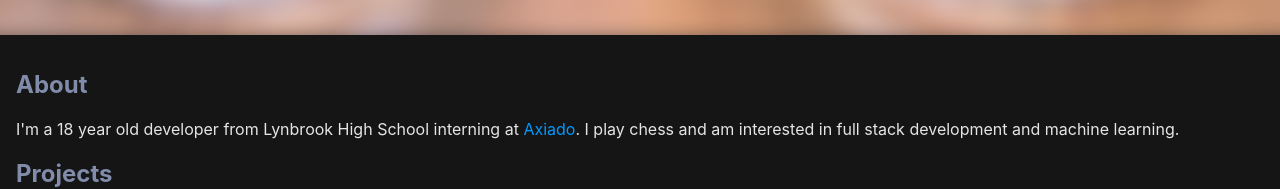
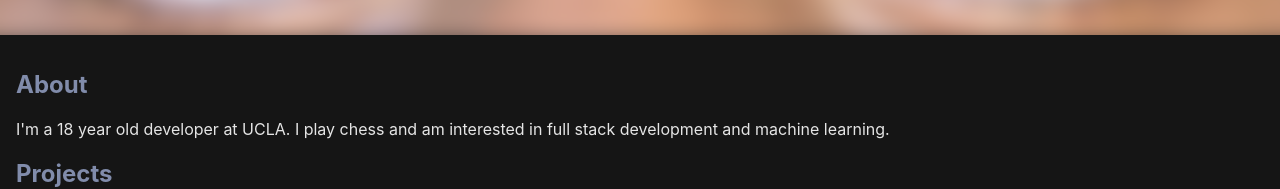
Before and after one commit to r2dev2/r2dev2.github.io, a Svelte app: page / in a window 1280 px wide. Shown: the part 200-389 px from the top of the page. Built offline with nearby package versions, Linux system fonts and the light colour scheme.

Commit message:
Internship Ended

```diff
--- a/src/App.svelte
+++ b/src/App.svelte
@@ -22,7 +22,7 @@
 
   <section name="About">
     <h2>About</h2>
-    I'm a 18 year old developer from Lynbrook High School interning at <a href="https://axiado.com/">Axiado</a>.
+    I'm a 18 year old developer at UCLA.
     I play chess and am interested in full stack development and machine learning.
   </section>
 
```
